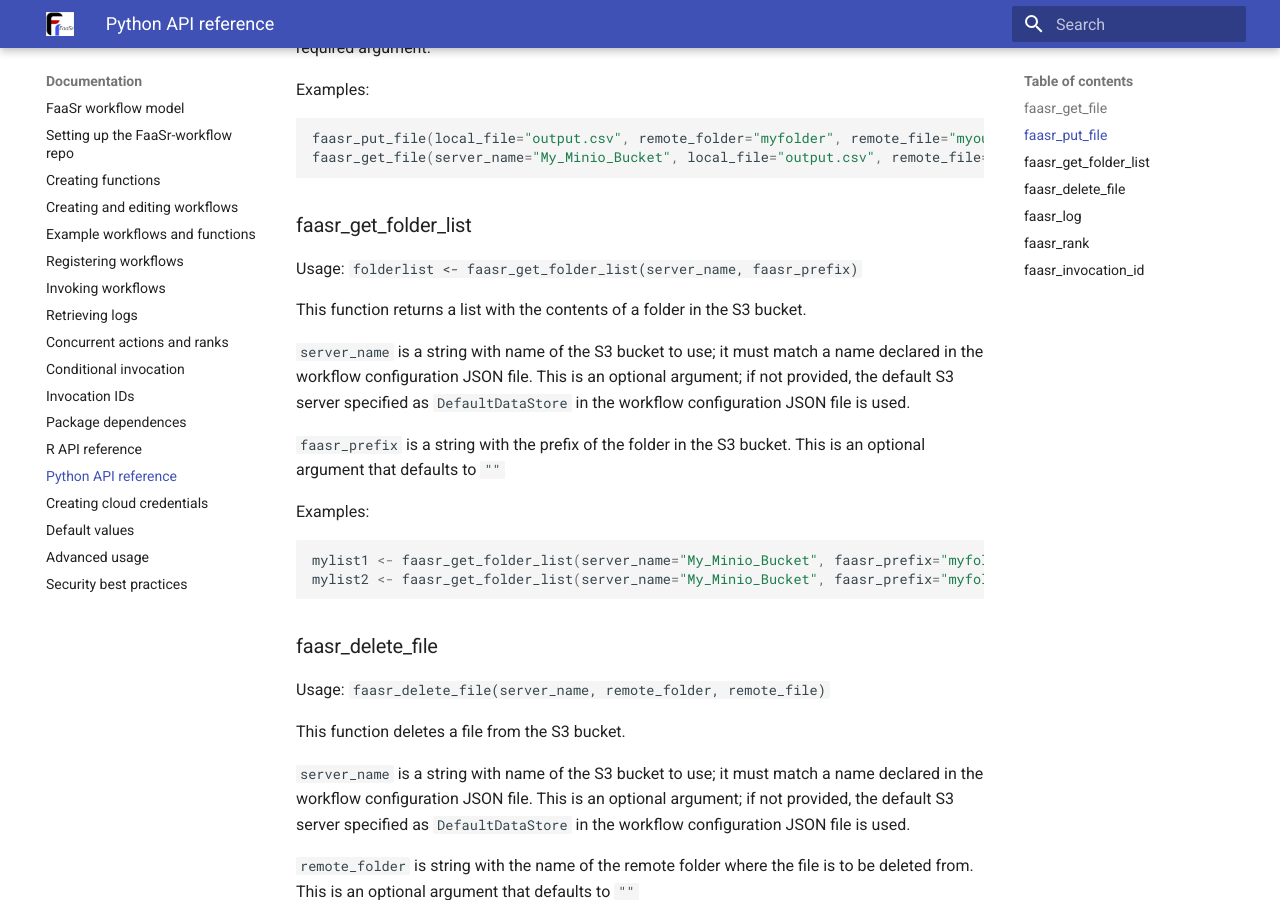
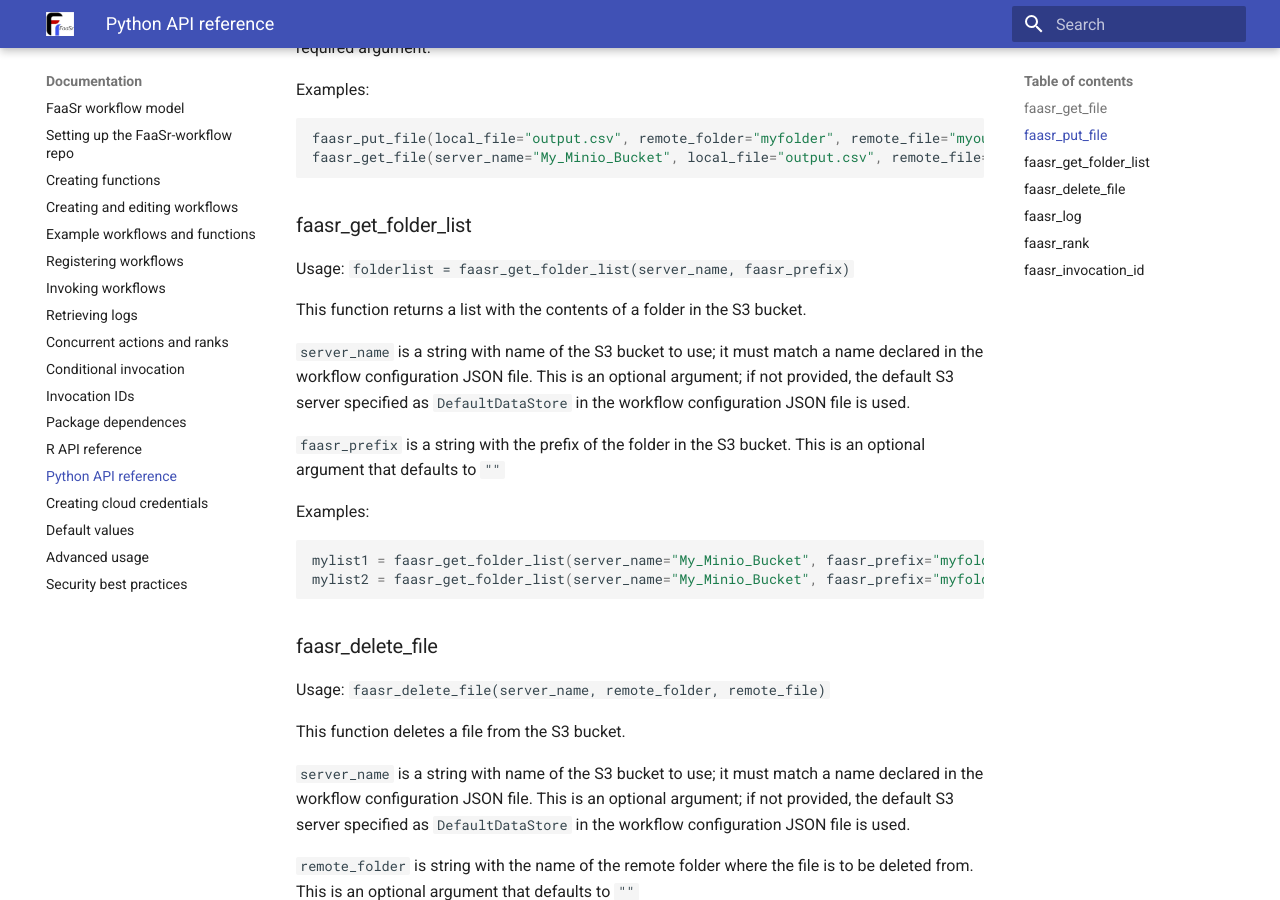
Before and after one commit to nolcut/FaaSr-Docs, an MkDocs documentation site: the page built from docs/py_api.md, in a window 1280 px wide and 900 px high, scrolled down 1316 px. Built offline with MkDocs 1.6.1 and Material for MkDocs 9.7.7, drawn with Linux system fonts in a browser that asks for light colours.

Commit message:
Update py_api.md

````diff
--- a/docs/py_api.md
+++ b/docs/py_api.md
@@ -51,7 +51,7 @@ faasr_get_file(server_name="My_Minio_Bucket", local_file="output.csv", remote_fi
 
 ### faasr_get_folder_list
 
-Usage: `folderlist <- faasr_get_folder_list(server_name, faasr_prefix)`
+Usage: `folderlist = faasr_get_folder_list(server_name, faasr_prefix)`
 
 This function returns a list with the contents of a folder in the S3 bucket.
 
@@ -63,8 +63,8 @@ This is an optional argument; if not provided, the default S3 server specified a
 Examples:
 
 ```py
-mylist1 <- faasr_get_folder_list(server_name="My_Minio_Bucket", faasr_prefix="myfolder")
-mylist2 <- faasr_get_folder_list(server_name="My_Minio_Bucket", faasr_prefix="myfolder/mysubfolder")
+mylist1 = faasr_get_folder_list(server_name="My_Minio_Bucket", faasr_prefix="myfolder")
+mylist2 = faasr_get_folder_list(server_name="My_Minio_Bucket", faasr_prefix="myfolder/mysubfolder")
 ```
 
 ### faasr_delete_file
````
